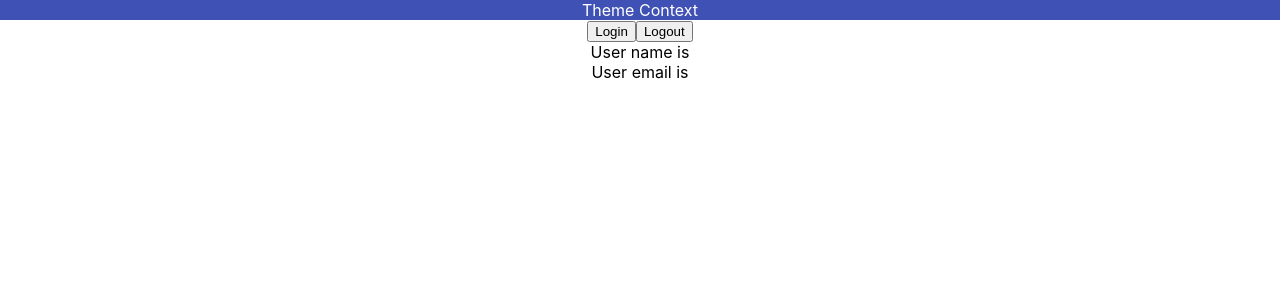
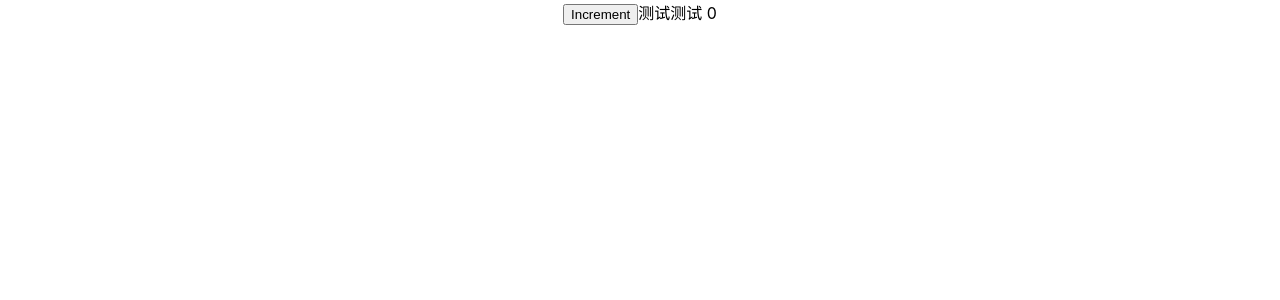
Before and after one commit to Bruce-shuai/react_typescript_review, a React (Create React App) app: page / in a window 1280 px wide. Shown: the top 300 px of the page. Built offline with nearby package versions, Linux system fonts and the light colour scheme.

Commit message:
class组件的ts用法

```diff
--- a/src/App.tsx
+++ b/src/App.tsx
@@ -1,17 +1,9 @@
 import './App.css';
-import { Box } from './components/context/Box';
-import { User } from './components/context/User';
-import { UserContextProvider } from './components/context/UserContext';
-import { ThemeContextProvider } from './components/context/ThemeContext';
+import {Counter} from './components/class/Counter';
 function App() {
   return (
     <div className="App">
-      <UserContextProvider>
-      <ThemeContextProvider>
-        <Box />
-        <User />
-      </ThemeContextProvider>
-      </UserContextProvider>
+      <Counter message="测试测试"/>
     </div>
   );
 }
--- /dev/null
+++ b/src/components/class/Counter.tsx
@@ -0,0 +1,27 @@
+import { Component } from 'react';
+
+type CounterProps = {
+  message: string
+}
+
+type CounterState = {
+  count: number
+}
+
+export class Counter extends Component<CounterProps, CounterState> {
+  state = {
+    count: 0,
+  }
+
+  handleClick = () => {
+    this.setState(prev => {{count: prev.count + 1}})
+  }
+  render() {
+    return (
+      <div>
+        <button onClick={this.handleClick}>Increment</button>
+        {this.props.message} {this.state.count}
+      </div>
+    )
+  }
+}
```
